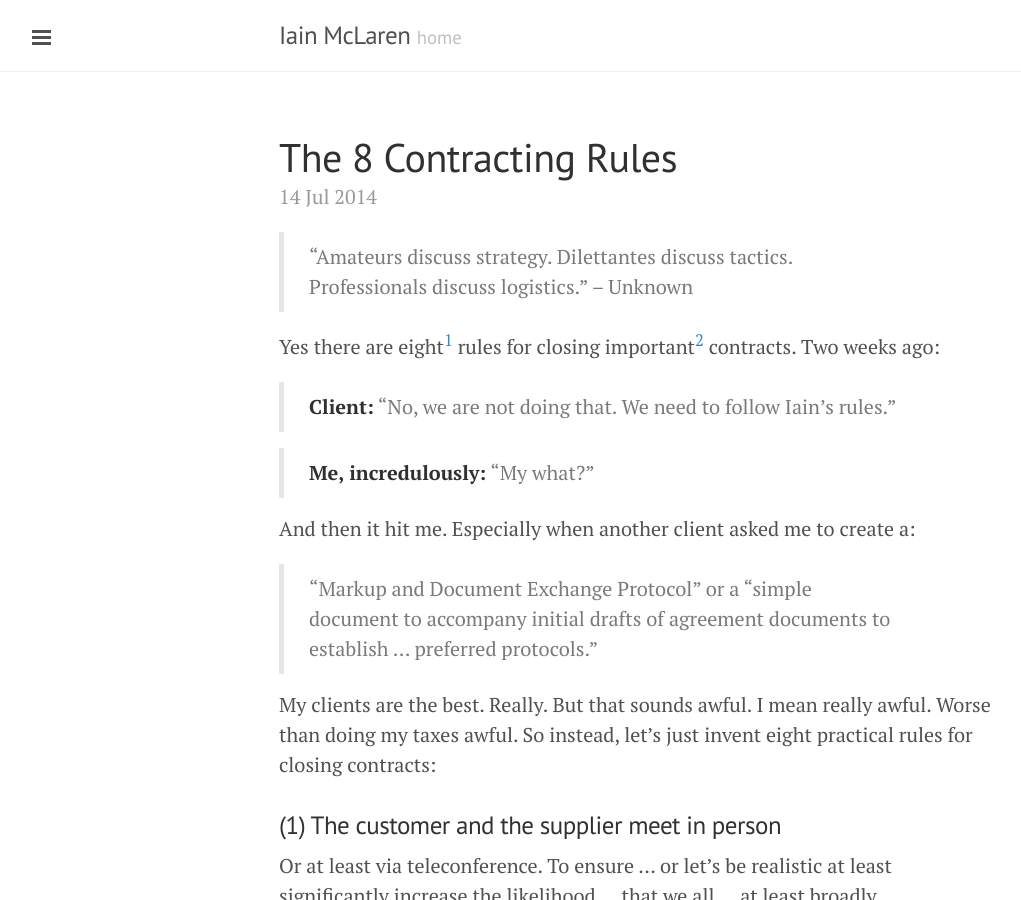
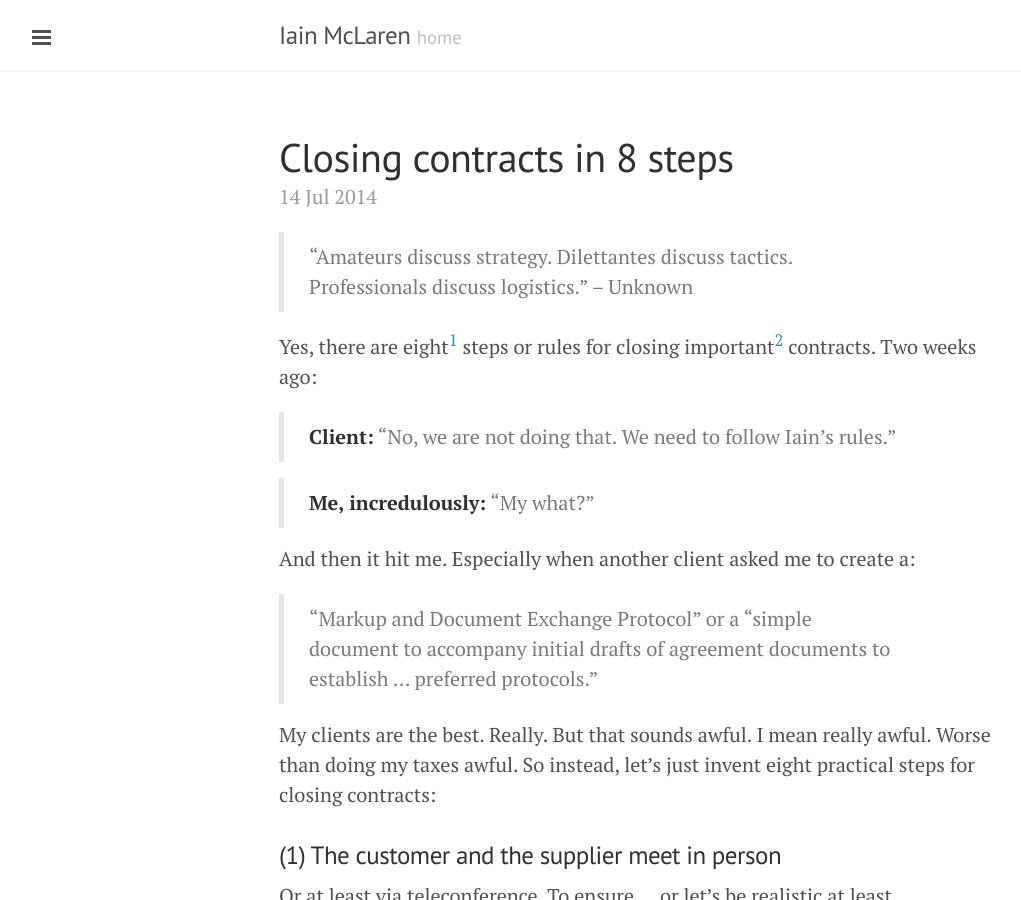
Before and after one commit to imclaren/blog, a Jekyll site: the page built from _posts/2014-07-14-8-practical-contracting-rules.md, in a window 1280 px wide and 900 px high. Shown: the whole window, without its empty margins (1-1022 px from the left). Built offline with Jekyll 4.4.1, drawn with Linux system fonts in a browser that asks for light colours; Markdown is read by kramdown in place of the engine named in the settings.

Commit message:
Adding pages 8

```diff
--- a/_posts/2014-07-14-8-practical-contracting-rules.md
+++ b/_posts/2014-07-14-8-practical-contracting-rules.md
@@ -1,11 +1,11 @@
 ---
 layout: post
-title: The 8 Contracting Rules
+title: Closing contracts in 8 steps
 ---
 
 > “Amateurs discuss strategy. Dilettantes discuss tactics. Professionals discuss logistics.” -- Unknown
 
-Yes there are eight<sup>[1](#1)</sup> rules for closing important<sup>[2](#2)</sup> contracts.  Two weeks ago:
+Yes, there are eight<sup>[1](#1)</sup> steps or rules for closing important<sup>[2](#2)</sup> contracts.  Two weeks ago:
 
 > **Client:** "No, we are not doing that.  We  need to follow Iain's rules."
 
@@ -15,7 +15,7 @@ And then it hit me.  Especially when another client asked me to create a:
 
 > "Markup and Document Exchange Protocol" or a "simple document to accompany initial drafts of agreement documents to establish ... preferred protocols."
 
-My clients are the best.  Really.  But that sounds awful.  I mean really awful.  Worse than doing my taxes awful.  So instead, let's just invent eight practical rules for closing contracts:
+My clients are the best.  Really.  But that sounds awful.  I mean really awful.  Worse than doing my taxes awful.  So instead, let's just invent eight practical steps for closing contracts:
 
 ###(1) The customer and the supplier meet in person
 Or at least via teleconference.  To ensure ... or let's be realistic at least significantly increase the likelihood ... that we all ... at least broadly ... understand the scope of the services that will be provided by the supplier to the customer.
@@ -83,7 +83,7 @@ Close.  Close.  Close.  Apparently it is as simple as [ABC](http://www.youtube.c
 ---
 
 #### Footnotes
-[<a id="1">1</a>]: Because 7 (Samurai) was taken.  And because 8 is lucky.  And because proposing [x] rules for [y] things is apparently fantastic clickbait.  And 8  seems real because it is not divisible by 5.  Luck + clicks = profit!
+[<a id="1">1</a>]: Because 7 (Samurai) was taken.  And because 8 is lucky.  And because proposing [x] rules for [y] things is fantastic clickbait.  Apparently.  And 8 seems real because it is not divisible by 5.  Luck + clicks = profit!
 
 [<a id="2">2</a>]: Drawing the line between "important" and "unimportant" contracts is tricky.  Many of the above rules break down for smaller or less important agreements.  Or if the supplier has significant market power.  Like Newtonian physics breaks down when we get quantum.  Or appears to.  Is it just me, or are theoretical physicists just making whole areas of study up at this point? ...
 
```
Also changed, not shown: 5 other files.
